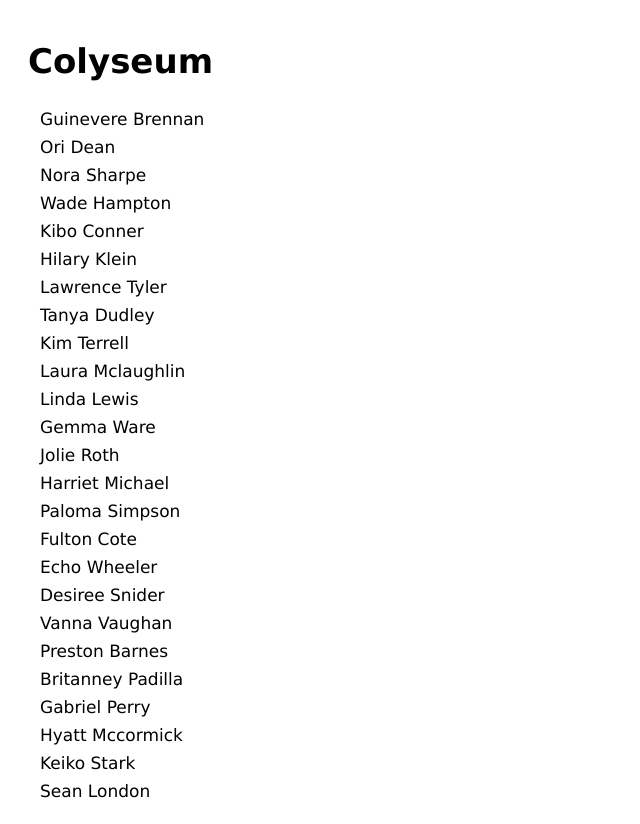
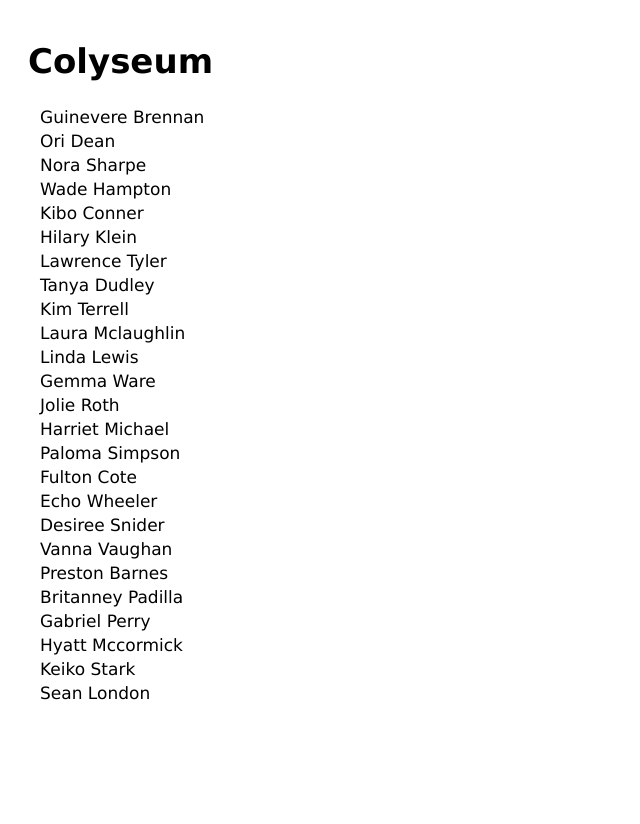
Before and after one commit to ericLavachery/sql-exercices, a PHP site: page /read.php in a window 1280 px wide. Shown: the whole page, without its empty margins (0-640 px from the left). After the commit the page ends 700 px from the top, so only its background shows below. Run offline with PHP 8.4, Linux system fonts and the light colour scheme; data comes from the database, SQL or seed files in the repository.

Commit message:
ex4-crud clients

```diff
--- a/Ex4-CRUD/style.css
+++ b/Ex4-CRUD/style.css
@@ -19,7 +19,7 @@ select {
   margin: 5px 0;
 }
 .bibi {
-    padding: 3px 10px 3px 10px;
+    padding: 1px 10px 1px 10px;
 }
 .navig {
     font-size: 20px;
```
